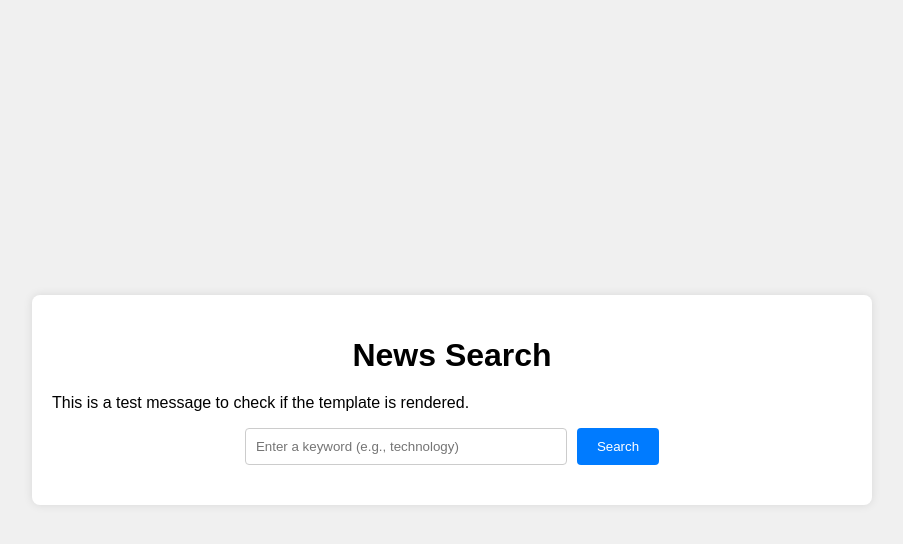
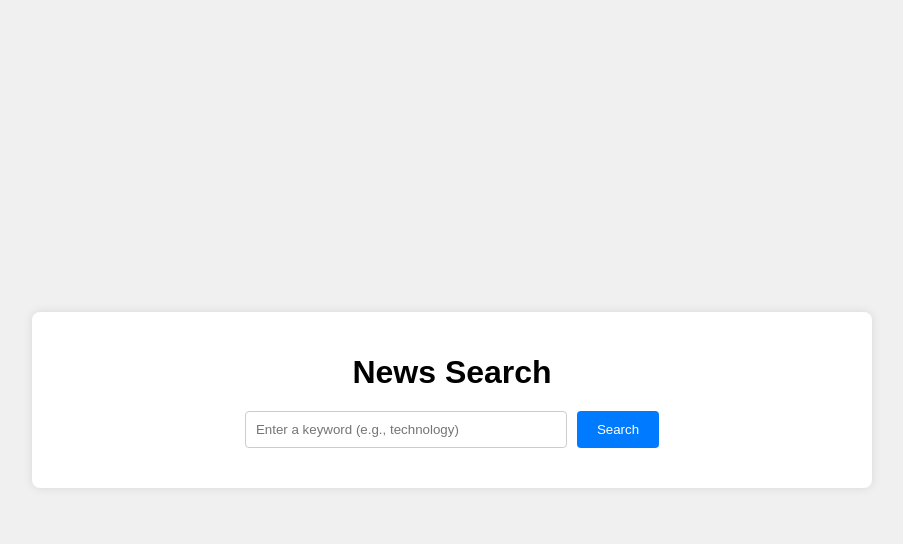
Before and after one commit to Yaboialip/newsAPI_alip, a Flask app: page / in a window 1280 px wide. Shown: the top 544 px of the page, without its empty margins (188-1091 px from the left). Run offline with Flask 3, Linux system fonts and the light colour scheme.

Commit message:
Update index.html

```diff
--- a/news_website/templates/index.html
+++ b/news_website/templates/index.html
@@ -9,7 +9,6 @@
 <body>
     <div class="container">
         <h1>News Search</h1>
-        <p>This is a test message to check if the template is rendered.</p>  <!-- Pesan tes -->
         <form method="POST">
             <input type="text" name="query" placeholder="Enter a keyword (e.g., technology)" required>
             <button type="submit">Search</button>
```
